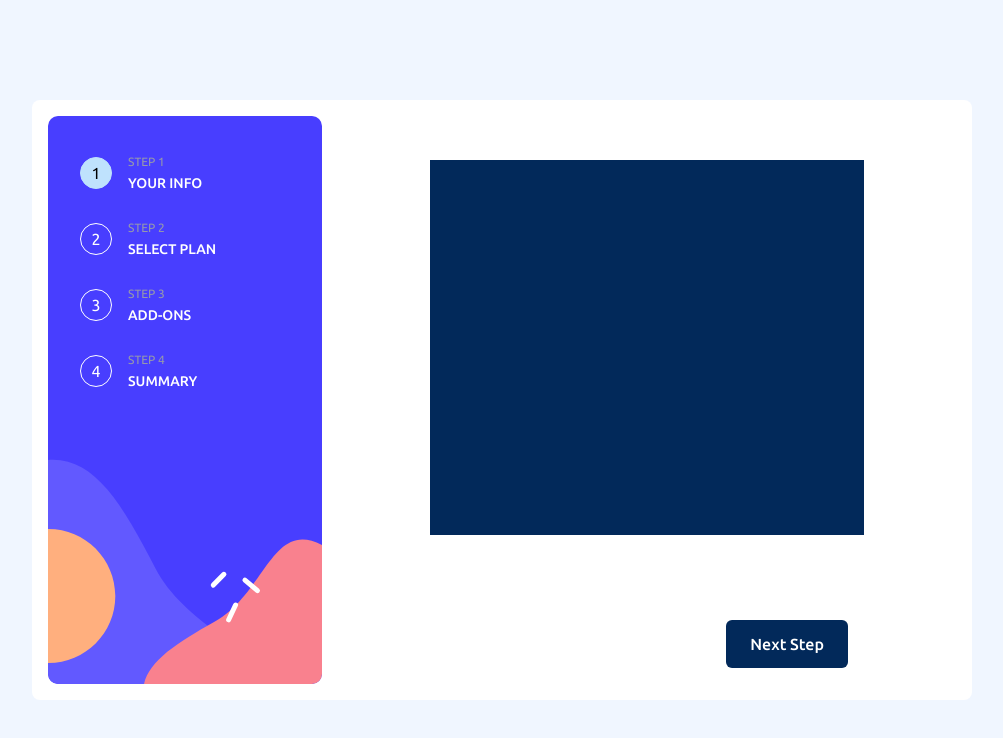
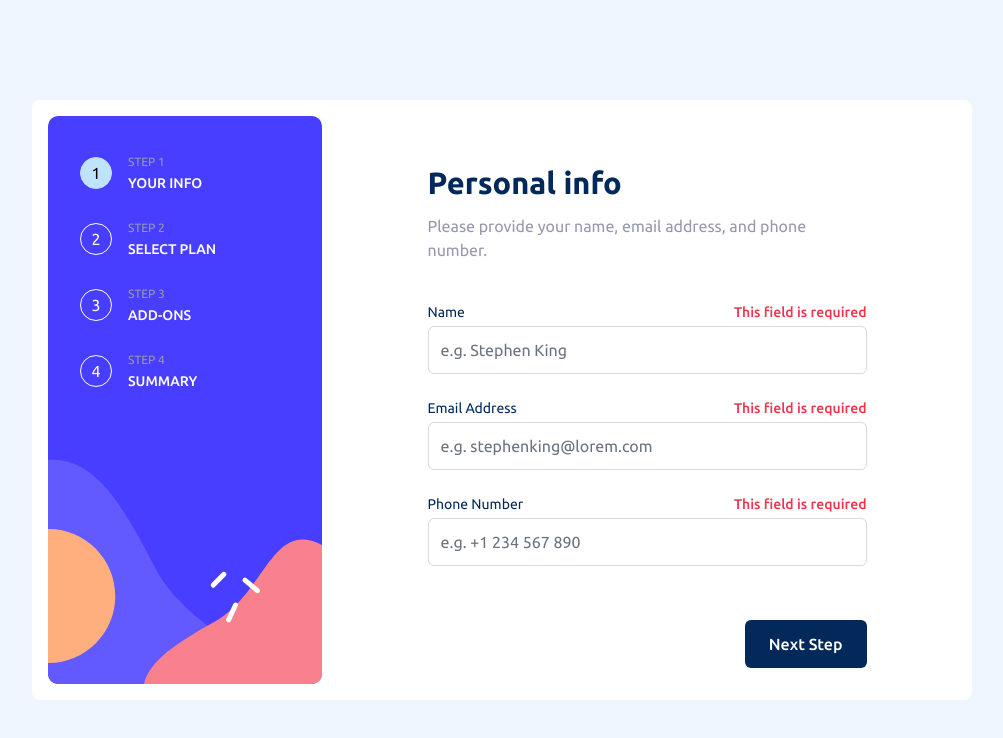
Before and after one commit to mianazan099/Multi-Step-Form, a Next.js app: page / in a window 1280 px wide. Shown: the top 738 px of the page, without its empty margins (138-1141 px from the left). Built offline with nearby package versions, Linux system fonts and the light colour scheme.

Commit message:
step1 done

```diff
--- /dev/null
+++ b/components/Heading.tsx
@@ -0,0 +1,16 @@
+export default function Heading({
+  head,
+  desc,
+}: {
+  head: string;
+  desc: string;
+}) {
+  return (
+    <div className="pb-10">
+      <h1 className="mb-2 text-[clamp(1.50rem,calc(1.32rem+0.75vw),2.00rem)] font-bold text-marineBlue">
+        {head}
+      </h1>
+      <p className="text-coolGray">{desc}</p>
+    </div>
+  );
+}
--- /dev/null
+++ b/components/Input.tsx
@@ -0,0 +1,23 @@
+export default function Input({
+  name,
+  type,
+  placeholder,
+}: {
+  name: string;
+  type: string;
+  placeholder: string;
+}) {
+  return (
+    <div className="text-sm">
+      <div className="mb-1 flex justify-between">
+        <p className="text-marineBlue">{name}</p>
+        <p className="font-medium text-strawberryRed">This field is required</p>
+      </div>
+      <input
+        className="h-12 w-full rounded-md border-lightGray focus:border-purplishBlue "
+        type={type}
+        placeholder={placeholder}
+      />
+    </div>
+  );
+}
--- /dev/null
+++ b/components/YourInfo.tsx
@@ -0,0 +1,26 @@
+import Heading from "./Heading";
+import Input from "./Input"
+
+export default function YourInfo() {
+  return (
+    <>
+      <Heading
+        head={"Personal info"}
+        desc={"Please provide your name, email address, and phone number."}
+      />
+      <form className="flex flex-col gap-6">
+        <Input name={"Name"} type={"text"} placeholder={"e.g. Stephen King"} />
+        <Input
+          name={"Email Address"}
+          type={"email"}
+          placeholder={"e.g. stephenking@lorem.com"}
+        />
+        <Input
+          name={"Phone Number"}
+          type={"tel"}
+          placeholder={"e.g. +1 234 567 890"}
+        />
+      </form>
+    </>
+  );
+}
--- a/pages/data.tsx
+++ b/pages/data.tsx
@@ -1,36 +1,3 @@
-function Input({
-  name,
-  type,
-  placeholder,
-}: {
-  name: string;
-  type: string;
-  placeholder: string;
-}) {
-  return (
-    <div className="text-sm">
-      <div className="mb-1 flex justify-between">
-        <p className="text-marineBlue">{name}</p>
-        <p className="font-medium text-strawberryRed">This field is required</p>
-      </div>
-      <input
-        className="h-12 w-[min(450px,100%)] rounded-md border-lightGray focus:border-purplishBlue "
-        type={type}
-        placeholder={placeholder}
-      />
-    </div>
-  );
-}
-
-function Heading({ head, desc }: { head: string; desc: string }) {
-  return (
-    <div className="pb-11">
-      <h1 className="mb-4 text-3xl font-bold text-marineBlue">{head}</h1>
-      <p className="text-coolGray">{desc}</p>
-    </div>
-  );
-}
-
 {
   /* <section className=""></section> */
 }
@@ -38,29 +5,8 @@ function Heading({ head, desc }: { head: string; desc: string }) {
   /*
         <section className="px-20 pb-4 pt-11 ">
           <div>
-            <Heading
-              head={"Personal info"}
-              desc={
-                "Please provide your name, email address, and phone number."
-              }
-            />
-            <form className="flex flex-col gap-6">
-              <Input
-                name={"Name"}
-                type={"text"}
-                placeholder={"e.g. Stephen King"}
-              />
-              <Input
-                name={"Email Address"}
-                type={"email"}
-                placeholder={"e.g. stephenking@lorem.com"}
-              />
-              <Input
-                name={"Phone Number"}
-                type={"tel"}
-                placeholder={"e.g. +1 234 567 890"}
-              />
-            </form>
+
+
           </div>
         </section> */
 }
--- a/pages/index.tsx
+++ b/pages/index.tsx
@@ -1,5 +1,6 @@
 import Head from "next/head";
-import Step from "../components/Step";
+import Step from "@/components/Step";
+import YourInfo from "@/components/YourInfo";
 import { Ubuntu } from "next/font/google";
 
 const ubuntu = Ubuntu({ subsets: ["latin"], weight: ["400", "500", "700"] });
@@ -20,8 +21,10 @@ export default function Home() {
           <Step num={4} name={"Summary"} active={false} />
         </aside>
         <div className="lg:mx-auto lg:grid lg:place-content-between">
-          <section className="mx-auto mt-20 h-[375px] w-[clamp(21.44rem,calc(19.08rem+10.05vw),28.13rem)] bg-marineBlue lg:mt-11"></section>
-          <div className="absolute bottom-0 left-0 right-0 z-10 bg-white p-4 text-sm lg:static lg:bg-opacity-0 ">
+          <section className="mx-auto mb-24 mt-20 w-[min(23.5rem,100%)] rounded-lg bg-white px-6 py-8 lg:mb-0 lg:mt-11 lg:w-[clamp(21.44rem,calc(18.95rem+10.61vw),28.50rem)] lg:rounded-none lg:p-0">
+            <YourInfo />
+          </section>
+          <div className="fixed bottom-0 left-0 right-0 z-10 bg-white p-4 text-sm lg:static lg:bg-opacity-0 lg:px-0">
             <button className="ml-auto block rounded-md bg-marineBlue px-4 py-3 font-medium text-white lg:px-6 lg:text-base">
               Next Step
             </button>
```
